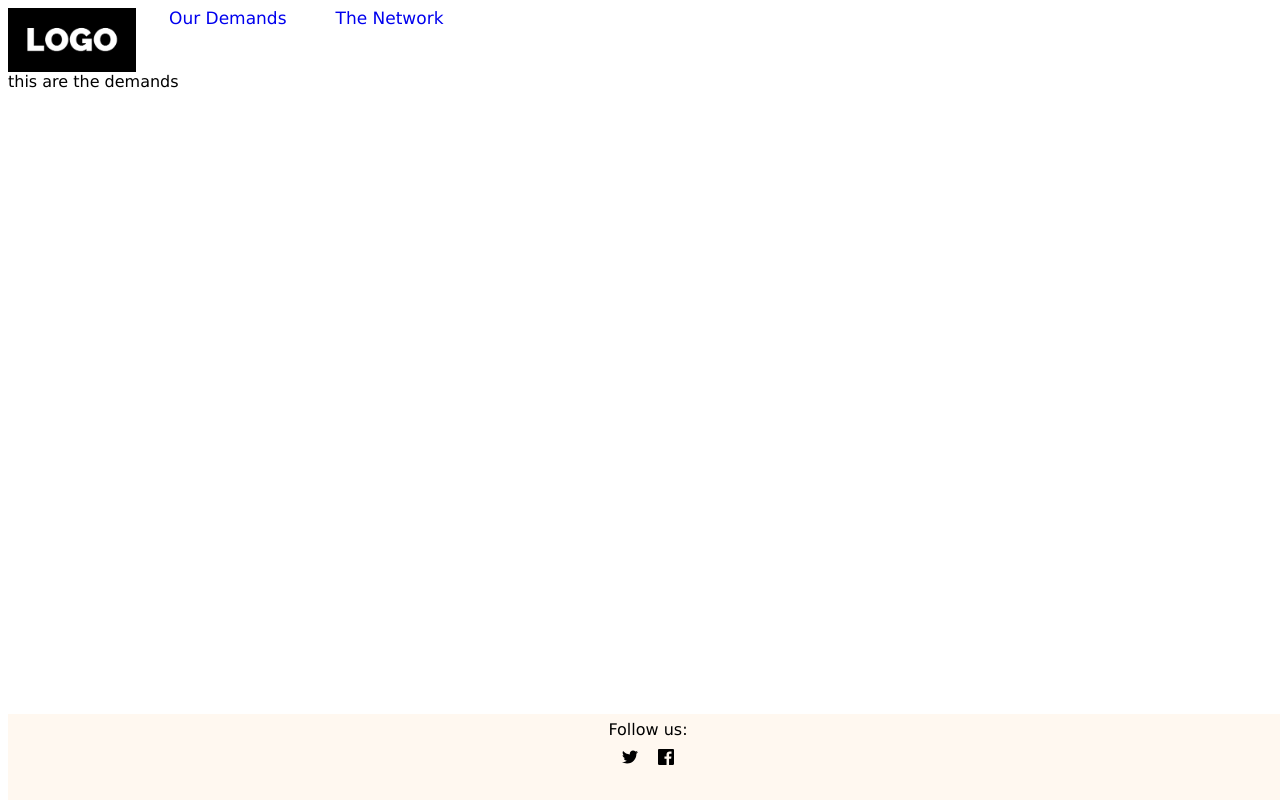
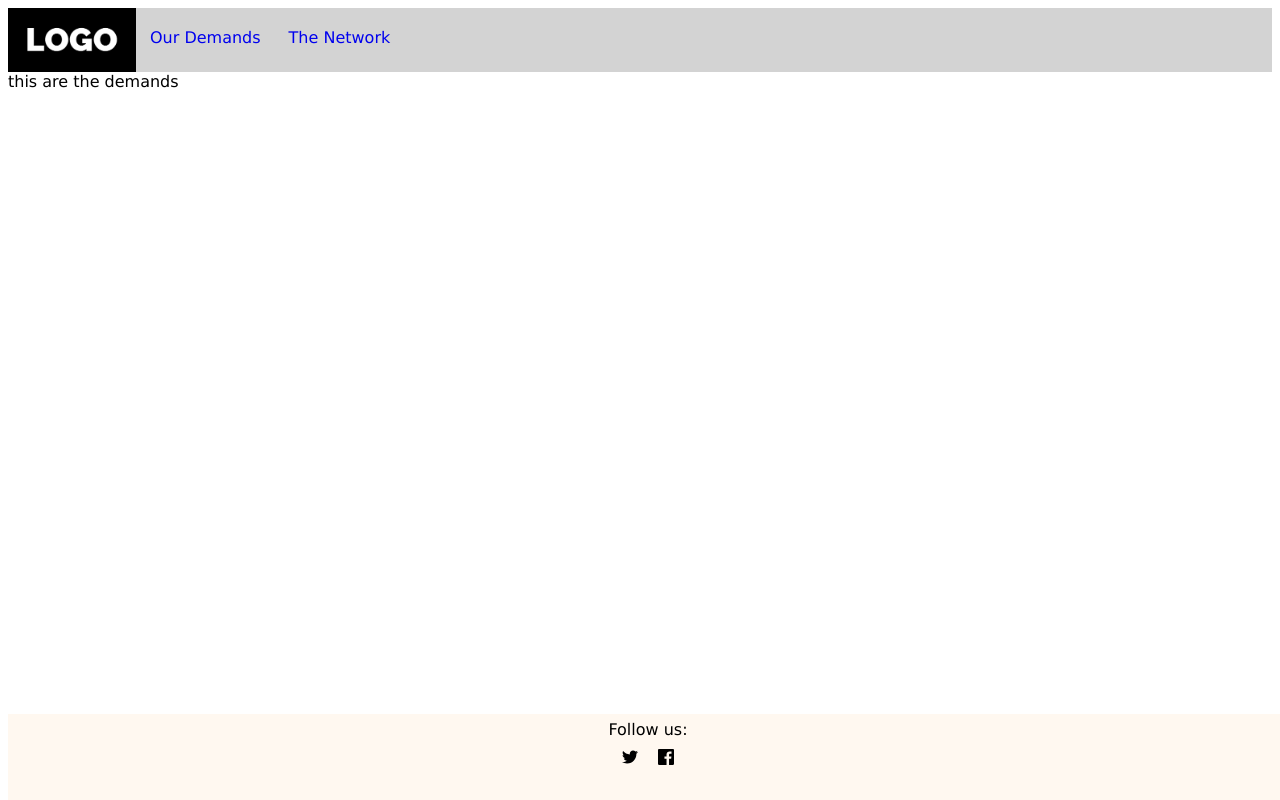
Before and after one commit to jsrois/w-concept, a React app: page / in a window 1280 px wide. Built offline with nearby package versions, Linux system fonts and the light colour scheme.

Commit message:
Fixed top menu styling

```diff
--- a/src/styles.scss
+++ b/src/styles.scss
@@ -28,26 +28,23 @@ header {
   }
 
   .navigation-bar {
-    position: relative;
+    width: 100%;
+    background: lightgray;
+
     display: flex;
-    align-items: center;
     justify-content: start;
-    width: 100%;
-    color: white;
-    overflow: hidden;
 
     a {
-      height: 100%;
+      display: block;
       text-decoration: none;
-      margin-left: 1em;
-      text-align: center;
-      padding: 14px 16px;
-      text-decoration: none;
-      font-size: 17px;
+      padding: 20px 14px;
 
       &:hover {
-        background: lightgray;
+        background: black;
+        color: white;
+
       }
+
     }
   }
 }
```
